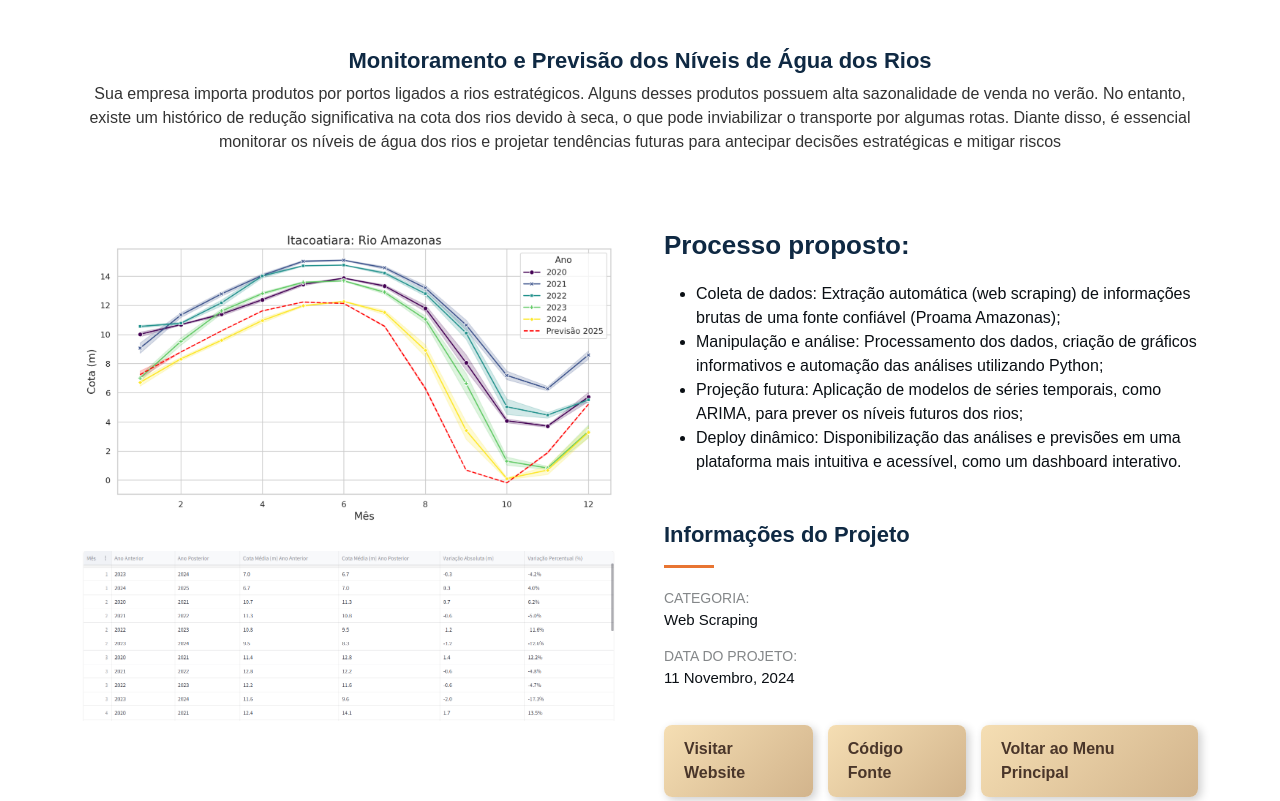
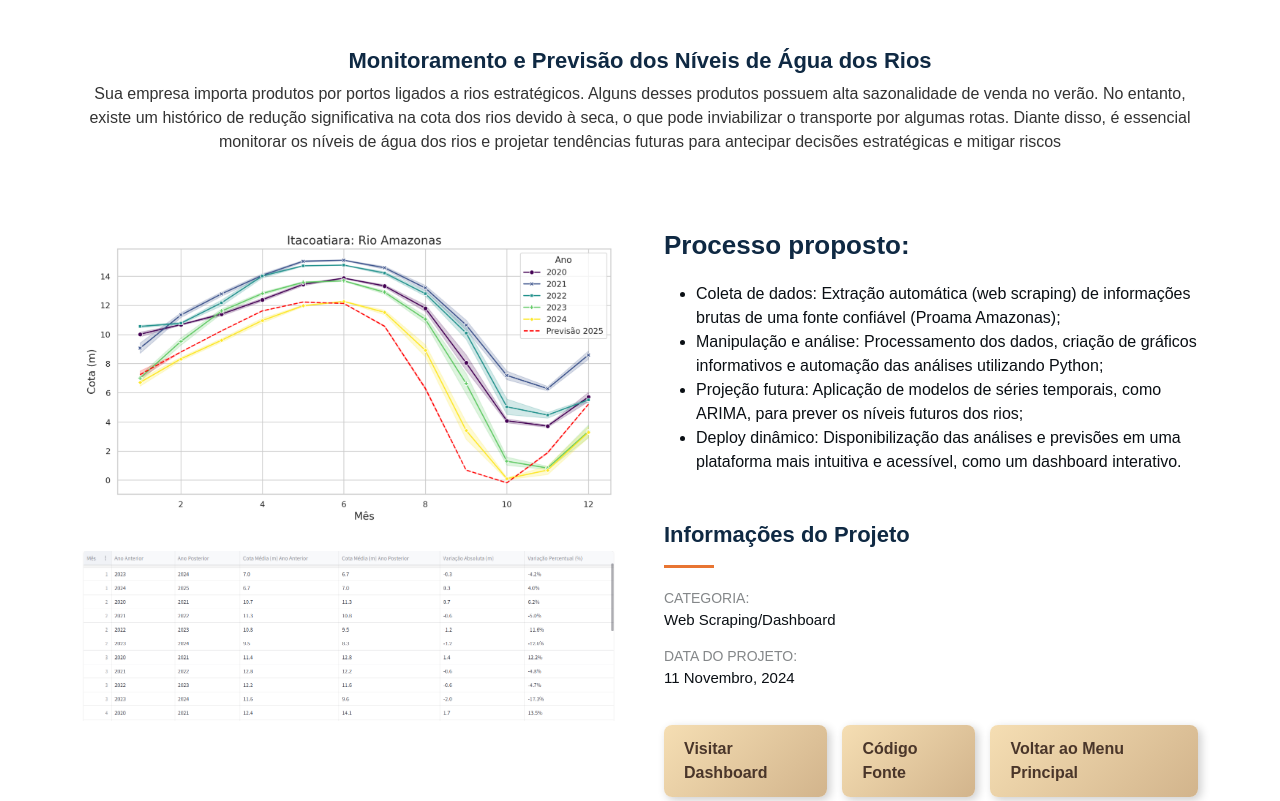
Before and after one commit to Chitodados/Chitodados.github.io, a plain HTML site: page portfolio-details2.html in a window 1280 px wide. Shown: the top 801 px of the page. Drawn offline with Linux system fonts and the light colour scheme.

Commit message:
Update portfolio-details2.html

```diff
--- a/portfolio-details2.html
+++ b/portfolio-details2.html
@@ -113,7 +113,7 @@
               <div class="portfolio-info mt-5">
                 <h3>Informações do Projeto</h3>
                 <ul>
-                  <li><strong>Categoria:</strong> Web Scraping</li>
+                  <li><strong>Categoria:</strong> Web Scraping/Dashboard</li>
                   <li><strong>Data do Projeto:</strong> 11 Novembro, 2024</li>
                 </ul>
               </div>
@@ -121,7 +121,7 @@
               <!-- Botões lado a lado -->
               <!-- Botões lado a lado -->
               <div class="button-group">
-                  <a href="https://dashamazonas.streamlit.app/" class="custom-btn">Visitar Website</a>
+                  <a href="https://dashamazonas.streamlit.app/" class="custom-btn">Visitar Dashboard</a>
                   <a href="https://github.com/Chitodados/dash_rios/blob/main/webscrapping_dash.py" class="custom-btn">Código Fonte</a>
                   <a href="https://chitodados.github.io/#portfolio" class="custom-btn">Voltar ao Menu Principal</a>
               </div>
```
